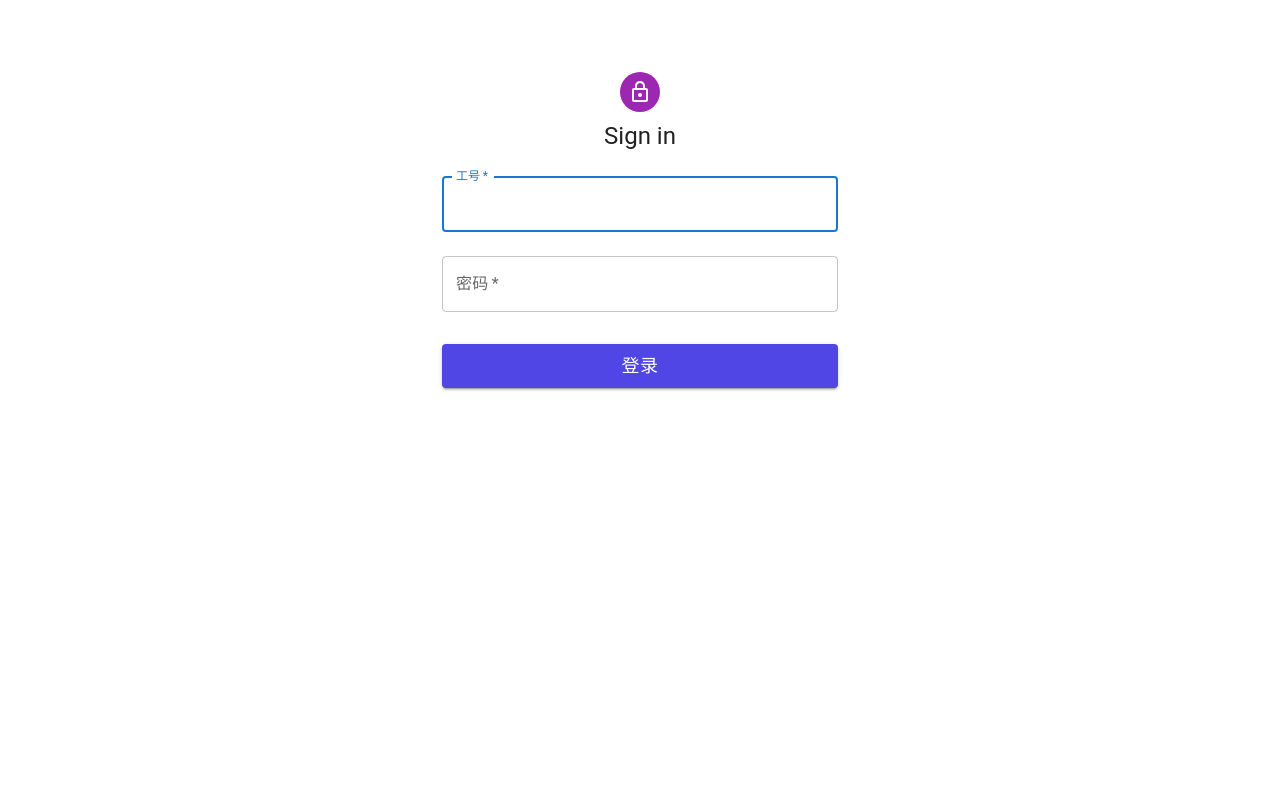
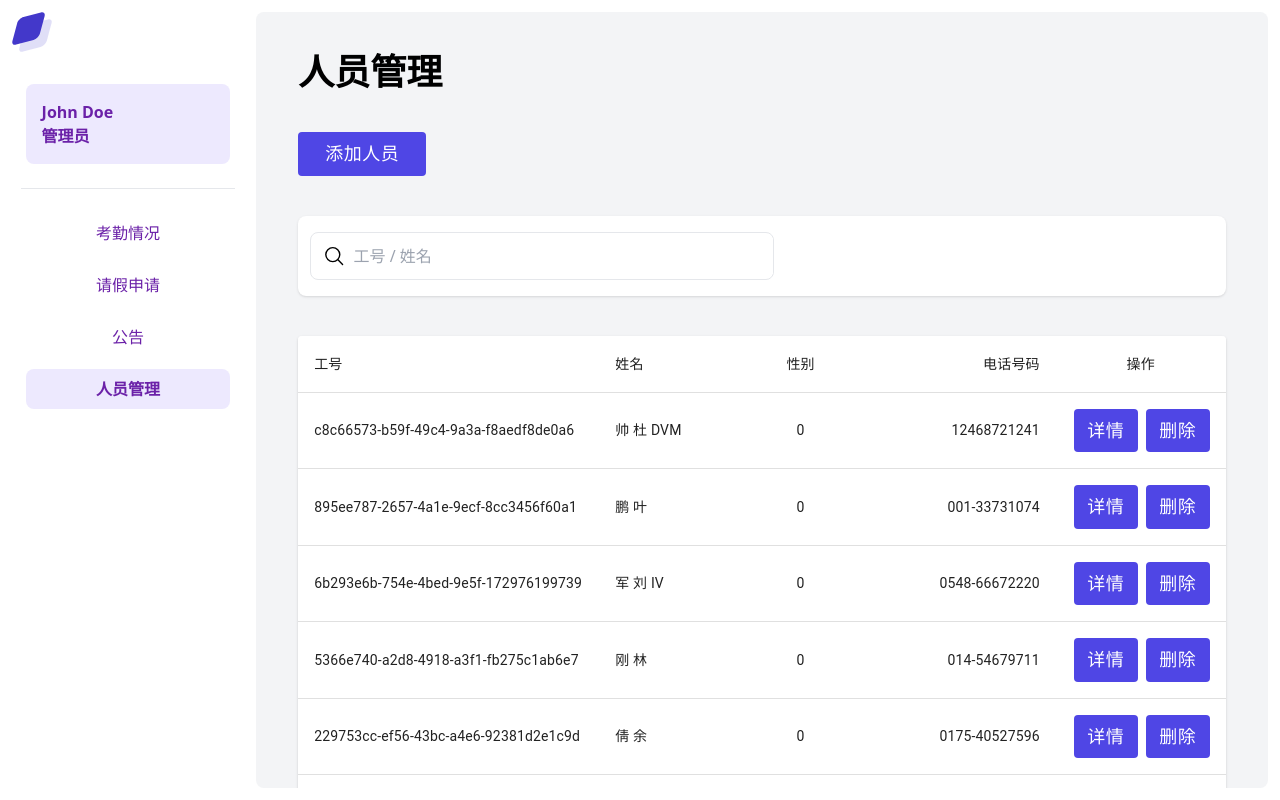
Before and after one commit to zhanglinfengcs/check-in-system, a React (Vite) app: page /admin/workers in a window 1280 px wide. Before the commit this address led to /login. Built offline with nearby package versions, Linux system fonts and the light colour scheme.

Commit message:
Update sidenav items language to Chinese

```diff
--- a/src/contexts/UserProvider.tsx
+++ b/src/contexts/UserProvider.tsx
@@ -12,7 +12,7 @@ const initUser: UserType = {
   password: "123456789",
   phoneNum: "123456789",
   gender: Gender.Male,
-  isStaff: IsStaff.Yes,
+  isStaff: IsStaff.No,
   status: AttendSituation.Checked,
 };
 
--- a/src/layouts/SideNav.tsx
+++ b/src/layouts/SideNav.tsx
@@ -18,6 +18,27 @@ interface SideNavProps {
 
 function classNames(...classes: string[]) {
   return classes.filter(Boolean).join(" ");
+}
+
+function getChineseTitle(item: string): string {
+  switch (item) {
+    case "Home":
+      return "主页";
+    case "Notices":
+      return "公告";
+    case "Leave":
+      return "请假";
+    case "Account":
+      return "账户";
+    case "Dashboard":
+      return "考勤情况";
+    case "Apply":
+      return "请假申请";
+    case "Workers":
+      return "人员管理";
+    default:
+      return "";
+  }
 }
 
 const SideNav: React.FC<SideNavProps> = ({ itemList, currentUser }) => {
@@ -68,7 +89,7 @@ const SideNav: React.FC<SideNavProps> = ({ itemList, currentUser }) => {
         <div className="mt-5 mx-auto w-4/5 flex flex-col justify-start items-star bg-violet-100 px-4 py-4 rounded-lg">
           <div className="text-purple-800 font-bold">{currentUser.name}</div>
           <div className="text-purple-800 font-semibold">
-            {currentUser.isStaff === IsStaff.Yes ? "普通员工" : "管理员"}
+            {currentUser.isStaff === IsStaff.Yes ? "员工" : "管理员"}
           </div>
         </div>
       </div>
@@ -89,7 +110,8 @@ const SideNav: React.FC<SideNavProps> = ({ itemList, currentUser }) => {
                 handleClick(e, item.title);
               }}
             >
-              {item.title}
+              {/* {item.title} */}
+              {getChineseTitle(item.title)}
             </Link>
           );
         })}
```
